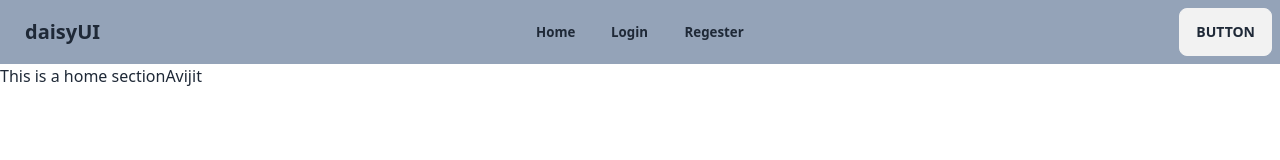
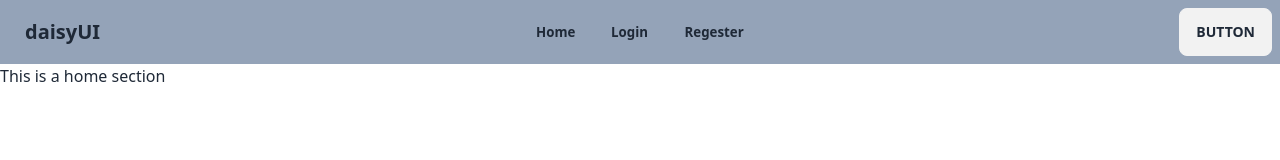
Before and after one commit to jeetovi/Toy-Car-client-side, a React (Vite) app: page / in a window 1280 px wide. Shown: the top 160 px of the page. Built offline with nearby package versions, Linux system fonts and the light colour scheme.

Commit message:
Main section ok

```diff
--- a/src/Provider/AuthProvider.jsx
+++ b/src/Provider/AuthProvider.jsx
@@ -1,4 +1,4 @@
-import { createContext } from "react";
+import { createContext, useState } from "react";
 import { getAuth } from "firebase/auth";
 import app from "../../firebase/firebaseConfig";
 
@@ -6,8 +6,11 @@ import app from "../../firebase/firebaseConfig";
 export const AuthContext = createContext(null);
 const auth = getAuth(app)
 const AuthProvider = ({children}) => {
-  const user = { displayName: "Avijit" };
-  return <AuthContext.Provider value={user}>
+    const [ user, setUser] = useState(null)
+  const authInfo = {
+    user,
+  }
+  return <AuthContext.Provider value={authInfo}>
      {children}
     </AuthContext.Provider>;
 };
--- a/src/components/Regester.jsx
+++ b/src/components/Regester.jsx
@@ -1,8 +1,12 @@
+import { useContext } from "react";
 import { Link } from "react-router-dom";
+import { AuthContext } from "../Provider/AuthProvider";
 
 
 
 const Regester = () => {
+    const {user} = useContext(AuthContext)
+    console.log(user)
     const handelerRegastation = event =>{
         event.preventDefault();
         const form = event.target;
```
